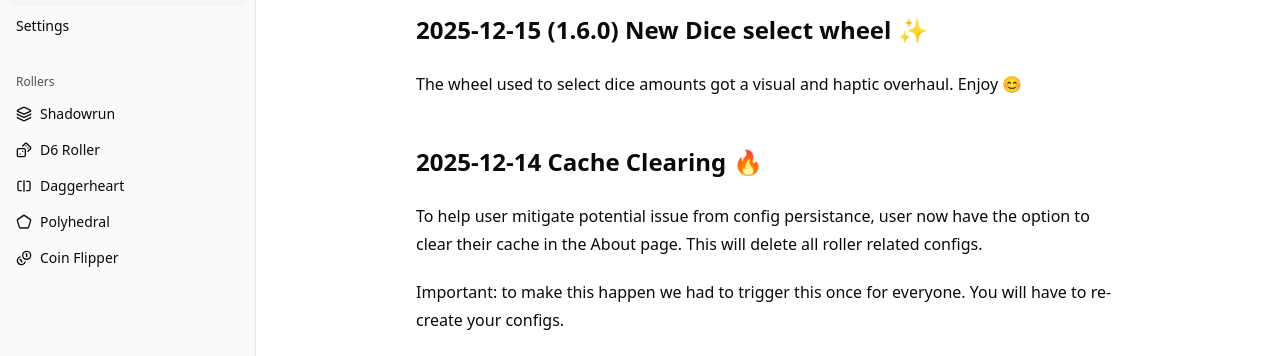
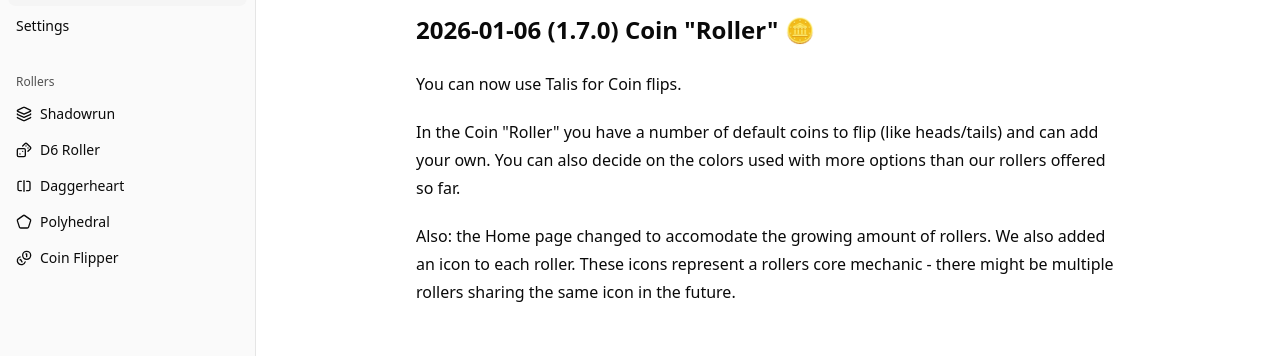
Before and after one commit to HoverBaum/talis, a Next.js app: page /en/pages/changelog in a window 1280 px wide. Shown: the part 170-526 px from the top of the page. Built offline with nearby package versions, Linux system fonts and the light colour scheme; no server answers.

Commit message:
📚 changelog for 1.7

```diff
--- a/app/[locale]/pages/changelog/page.mdx
+++ b/app/[locale]/pages/changelog/page.mdx
@@ -7,6 +7,14 @@ import { SetPageTitle } from '@/components/PageTitleProvider'
 <SetPageTitle title="Changelog" />
 
 # Changelog
+
+## 2026-01-06 (1.7.0) Coin "Roller" 🪙
+
+You can now use Talis for Coin flips.
+
+In the Coin "Roller" you have a number of default coins to flip (like heads/tails) and can add your own. You can also decide on the colors used with more options than our rollers offered so far.
+
+Also: the Home page changed to accomodate the growing amount of rollers. We also added an icon to each roller. These icons represent a rollers core mechanic - there might be multiple rollers sharing the same icon in the future.
 
 ## 2025-12-15 (1.6.0) New Dice select wheel ✨
 
```
